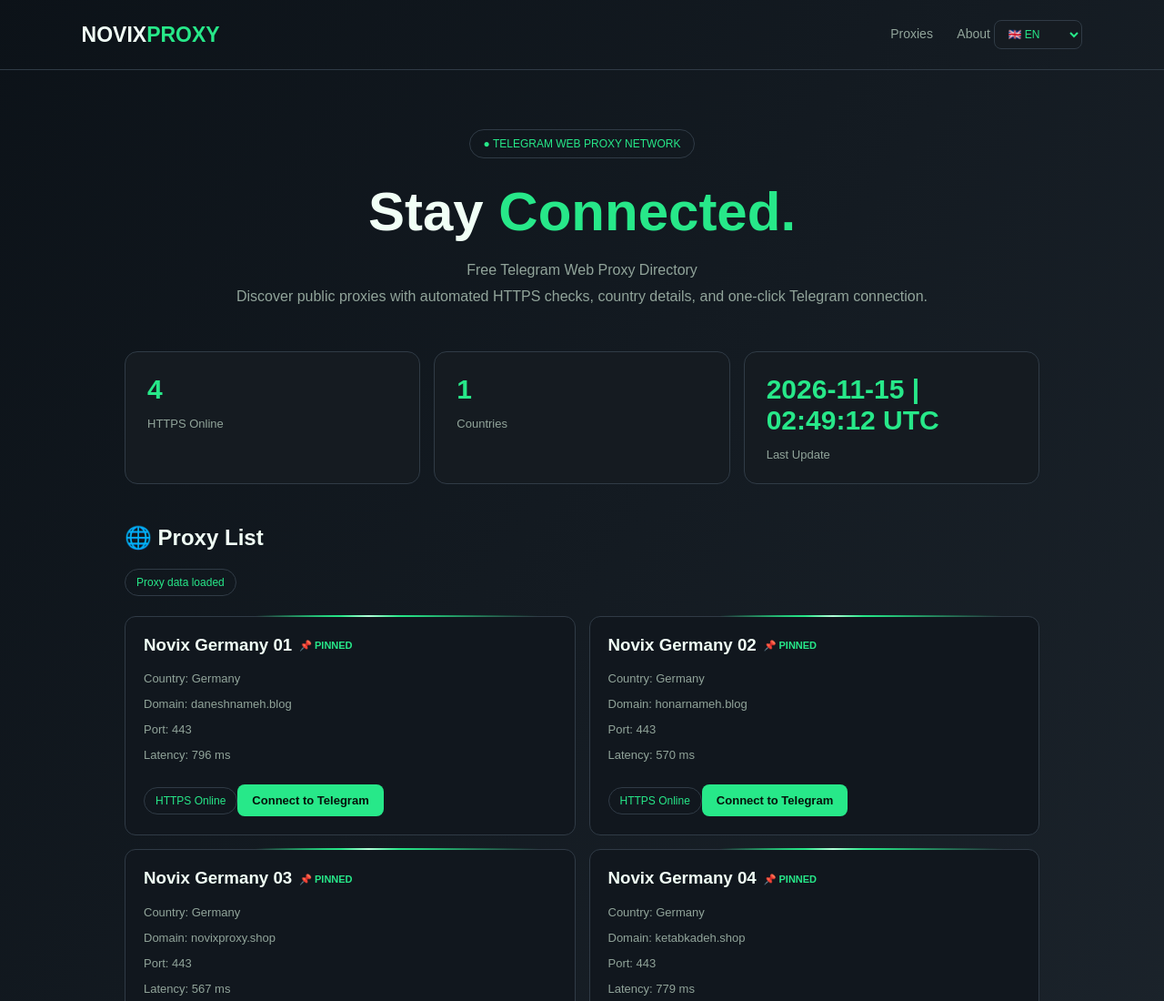
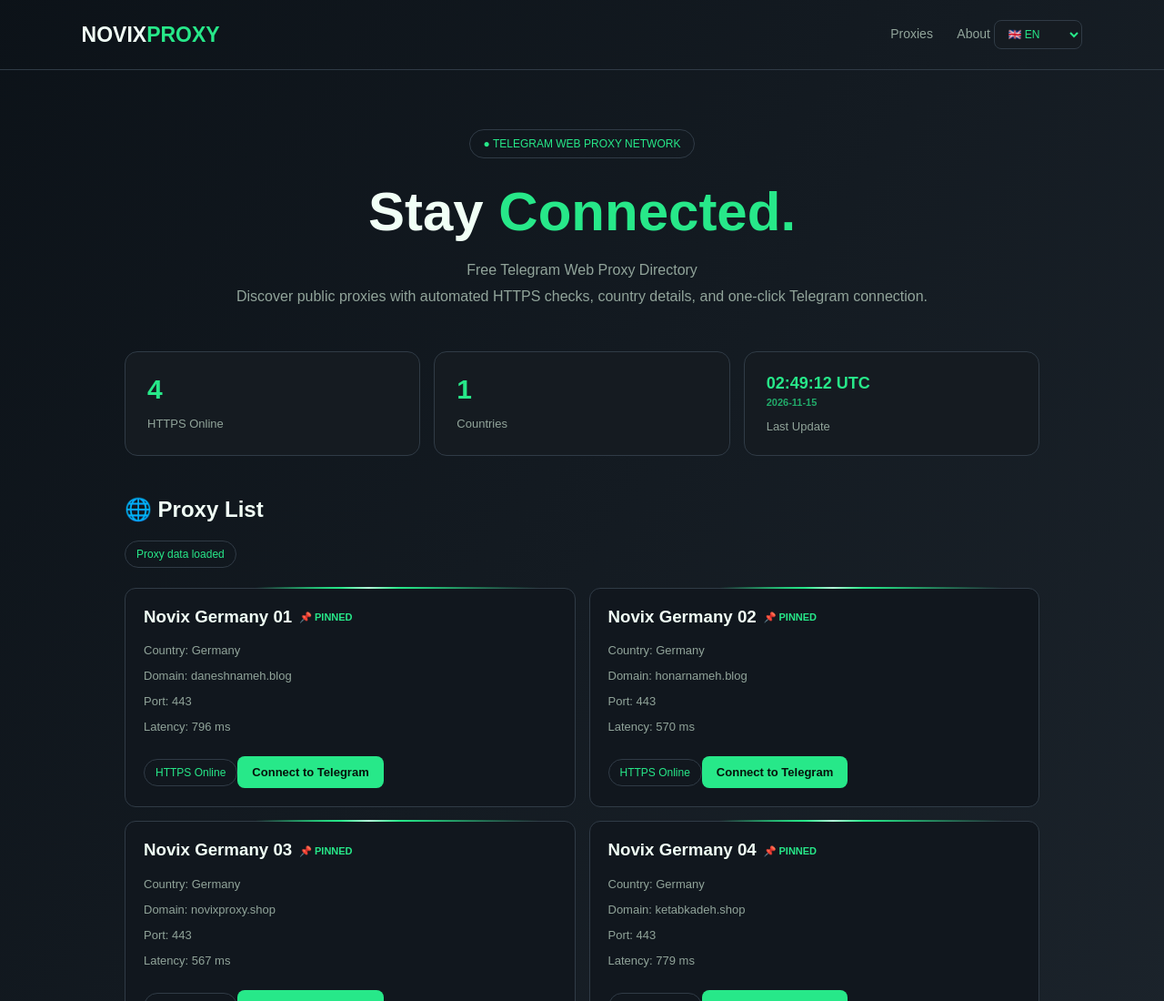
Before and after one commit to NovixProxy/Free-Telegram-Proxy-List, a plain HTML site: page index.html in a window 1280 px wide. Shown: the top 1100 px of the page at 91% size. Drawn offline with Linux system fonts and the light colour scheme.

Commit message:
Update index.html

```diff
--- a/index.html
+++ b/index.html
@@ -357,10 +357,14 @@ proxies.sort((a, b) => {
     document.getElementById('active').textContent = active;
     document.getElementById('countries').textContent = countries.size;
 
-    document.getElementById('last-update').textContent =
-  data.updated_at
-    ? new Date(data.updated_at).toISOString().replace('T', ' | ').replace(/\.\d{3}Z$/, ' UTC')
-    : '—';
+    const updateDate = data.updated_at
+  ? new Date(data.updated_at)
+  : null;
+
+document.getElementById('last-update').innerHTML = updateDate
+  ? `<div style="font-size: 18px; font-weight: 600;">${updateDate.toISOString().slice(11, 19)} UTC</div>
+     <div style="font-size: 11px; opacity: 0.7; margin-top: 4px;">${updateDate.toISOString().slice(0, 10)}</div>`
+  : '—';
 
     list.replaceChildren();
 
```
